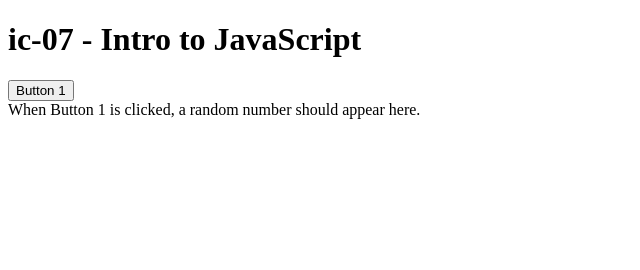
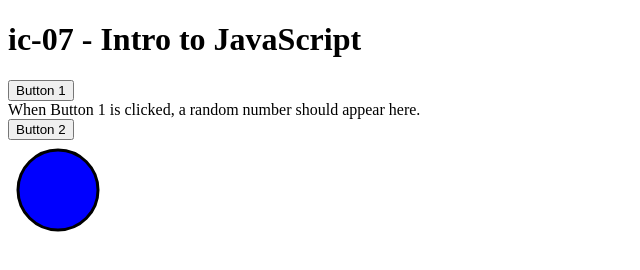
Before and after one commit to DS4200-S22/ic-06-clayanNEU, a plain HTML site: page index.html in a window 1280 px wide. Shown: the whole page, without its empty margins (0-640 px from the left). Drawn offline with Linux system fonts and the light colour scheme.

Commit message:
added button

```diff
--- a/index.html
+++ b/index.html
@@ -1,21 +1,34 @@
 <!DOCTYPE html>
 <html>
+  <head>
+    <meta charset="utf-8" />
+  </head>
 
-<head>
-    <meta charset=utf-8/>
-</head>
-
-
-<body>
-
+  <body>
     <h1>ic-07 - Intro to JavaScript</h1>
 
-    <button type="button">Button 1</button>
+    <button type="button" onClick="button1Clicked()">Button 1</button>
 
     <div id="random_num">
-        When Button 1 is clicked, a random number should appear here.
+      When Button 1 is clicked, a random number should appear here.
     </div>
 
-</body>
+    <button type="button" onClick="button2Clicked()">Button 2</button>
 
+    <div>
+      <svg height="100" width="100">
+        <circle
+          id="circle1"
+          cx="50"
+          cy="50"
+          r="40"
+          stroke="black"
+          stroke-width="3"
+          fill="blue"
+        />
+      </svg>
+    </div>
+
+    <script type="text/javascript" src="main.js"></script>
+  </body>
 </html>
--- a/main.js
+++ b/main.js
@@ -7,8 +7,20 @@ Modified: 12/06/21
 */
 
 //Starter code for Button 1 click
-    // You will need to call this function when Button 1 is clicked
-    // You will need to modiffy the body of this function as described in the assignment Readme
+// You will need to call this function when Button 1 is clicked
+// You will need to modiffy the body of this function as described in the assignment Readme
 function button1Clicked() {
-    console.log("Button 1 was clicked");
+  console.log("Button 1 was clicked");
+  let button = document.getElementById("random_num");
+  button.innerHTML = Math.random();
 }
+
+function button2Clicked() {
+  console.log("Button 2 was clicked");
+  let circle1 = document.getElementById("circle1");
+  if ((circle1.style.fill = "blue")) {
+    circle1.style.fill = "green";
+  } else {
+    circle1.style.fill = "blue";
+  }
+}
--- /dev/null
+++ b/styles.css
@@ -0,0 +1,3 @@
+* {
+  font-family: Arial;
+}
```
